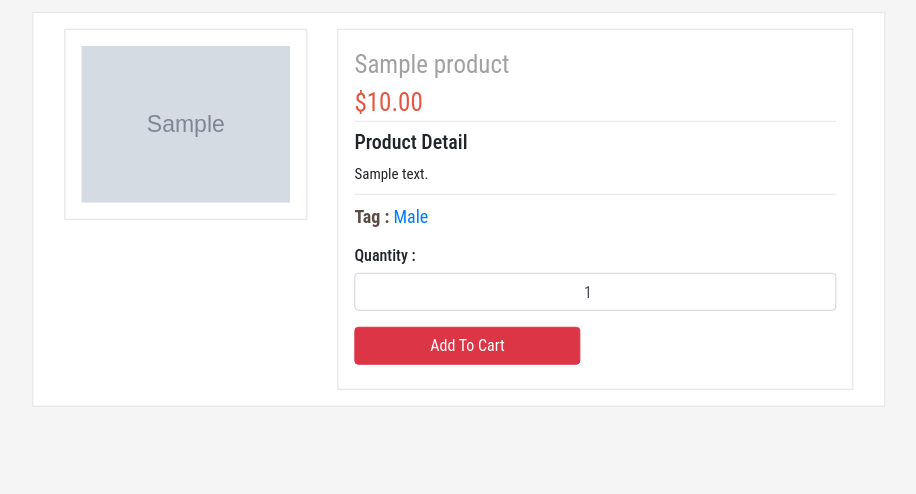
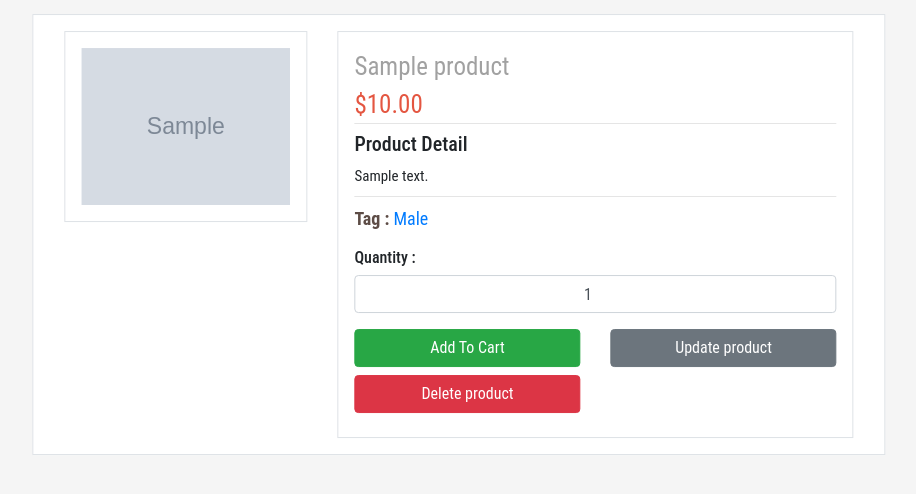
Before and after one commit to aarrtemm/mystore, a Django app: page /products/1/ in a window 1280 px wide. Shown: the part 56-550 px from the top of the page, without its empty margins (181-1097 px from the left). Run offline with Django 4.2, Linux system fonts and the light colour scheme; a user stored in the database is signed in; data comes from the database, SQL or seed files in the repository; tables that the repository leaves empty hold one stand-in row (values such as "Sample post"); grey boxes marked "Sample" are stand-in pictures; some libraries are stand-ins or nearby versions.

Commit message:
Created page Update product and Delete product

```diff
--- a/products/forms.py
+++ b/products/forms.py
@@ -3,7 +3,7 @@ from django import forms
 from products.models import Product, ProductCategory
 
 
-class ProductCreateForm(forms.ModelForm):
+class ProductForm(forms.ModelForm):
     categories = forms.ModelMultipleChoiceField(
         queryset=ProductCategory.objects.all(),
         widget=forms.CheckboxSelectMultiple,
--- a/products/urls.py
+++ b/products/urls.py
@@ -6,7 +6,8 @@ from products.views import (
     ProductDetailView,
     basket_add,
     basket_remove,
-    ProductCreateView
+    ProductCreateView,
+    ProductUpdateView, ProductDeleteView,
 )
 
 app_name = "products"
@@ -20,4 +21,6 @@ urlpatterns = [
     path("products/add/<int:product_id>/", basket_add, name="basket_add"),
     path("products/remove/<int:basket_id>", basket_remove, name="basket_remove"),
     path("products/create/", ProductCreateView.as_view(), name="product_create"),
+    path("products/<int:pk>/update", ProductUpdateView.as_view(), name="product_update"),
+    path("products/<int:pk>/delete", ProductDeleteView.as_view(), name="product_delete"),
 ]
--- a/products/views.py
+++ b/products/views.py
@@ -10,7 +10,8 @@ from products.models import (
     Basket
 )
 
-from products.forms import ProductCreateForm
+from products.forms import ProductForm
+
 
 def index(request, *args, **kwargs):
     return render(request, 'products/index.html')
@@ -49,9 +50,21 @@ class ProductDetailView(generic.DetailView):
 
 class ProductCreateView(generic.CreateView):
     model = Product
-    form_class = ProductCreateForm
+    form_class = ProductForm
+    template_name = "products/product_form.html"
     success_url = reverse_lazy("products:products")
 
+
+class ProductUpdateView(generic.UpdateView):
+    model = Product
+    form_class = ProductForm
+    template_name = "products/product_form.html"
+    success_url = reverse_lazy("products:products")
+
+
+class ProductDeleteView(generic.DeleteView):
+    model = Product
+    success_url = reverse_lazy("products:products")
 
 
 @login_required
--- a/templates/products/product_detail.html
+++ b/templates/products/product_detail.html
@@ -29,7 +29,8 @@
                                 <hr class="m-0 pt-2 mt-2">
                             </div>
                             <div class="col-lg-12">
-                                <p class="tag-section"><strong>Tag : </strong><a href="">{{ product.gender.name }}</a></p>
+                                <p class="tag-section"><strong>Tag : </strong><a href="">{{ product.gender.name }}</a>
+                                </p>
                             </div>
                             <div class="col-lg-12">
                                 <h6>Quantity :</h6>
@@ -38,8 +39,18 @@
                             <div class="col-lg-12 mt-3">
                                 <div class="row">
                                     <div class="col-lg-6 pb-2">
-                                        <a href="#" class="btn btn-danger w-100">Add To Cart</a>
+                                        <a href="#" class="btn btn-success w-100">Add To Cart</a>
                                     </div>
+                                    {% if user.is_superuser %}
+                                        <div class="col-lg-6 pb-2">
+                                            <a href="{% url "products:product_update" product.id %}"
+                                               class="btn btn-secondary w-100">Update product</a>
+                                        </div>
+                                        <div class="col-lg-6 pb-2">
+                                            <a href="{% url "products:product_delete" product.id %}"
+                                               class="btn btn-danger w-100">Delete product</a>
+                                        </div>
+                                    {% endif %}
                                 </div>
                             </div>
                         </div>
```
Also changed, not shown: templates/products/product_confirm_delete.html (added, +18 -0 lines), media/products_images/50-nike-roshe-run_sgMIPJ8_fxStkKc.jpg (added), media/products_images/6da126ae-27d8-4576-ae83-5fddadd613f3_YhVlJtJ.webp (added), media/products_images/V5-1331197-016_FC_6r1gWpE.webp (added), media/products_images/V5-1331197-016_FC_zW4Rh6E.webp (added).
